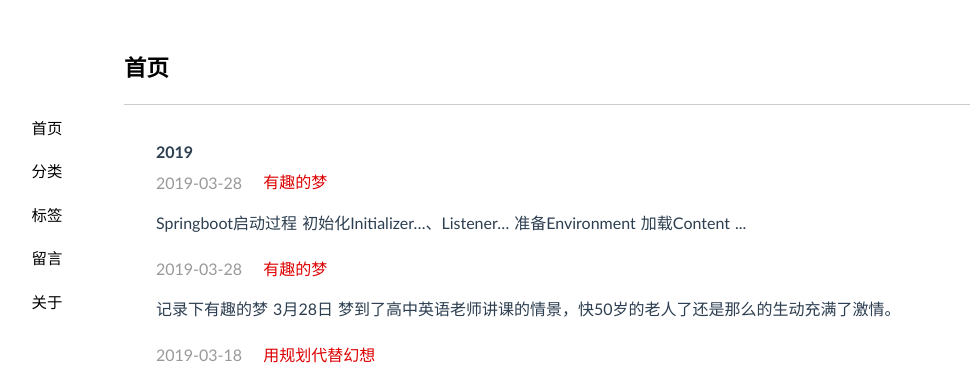
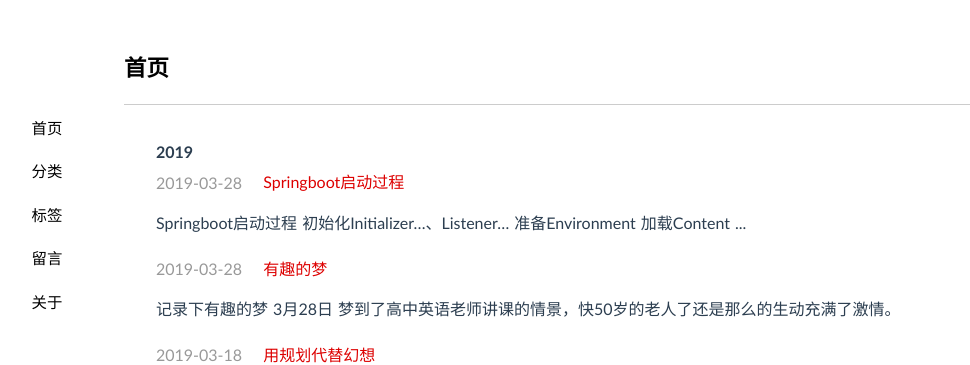
Before and after one commit to jeizas/jeizas.github.io, a Jekyll site: the page built from index.html, in a window 1280 px wide. Shown: the top 365 px of the page, without its empty margins (91-1061 px from the left). Built offline with Jekyll 4.4.1, drawn with Linux system fonts in a browser that asks for light colours; nearby versions of some CDN libraries; the list of posts is cut into pages by our own code; comment, search, counter and statistics services are not loaded.

Commit message:
update title

```diff
--- a/_posts/2019-03-28-springboot_run.md
+++ b/_posts/2019-03-28-springboot_run.md
@@ -1,6 +1,6 @@
 ---
 layout: post
-title: "有趣的梦"
+title: "Springboot启动过程"
 date: 2019-03-28 08:15
 categories: [java]
 tags: skill
```
